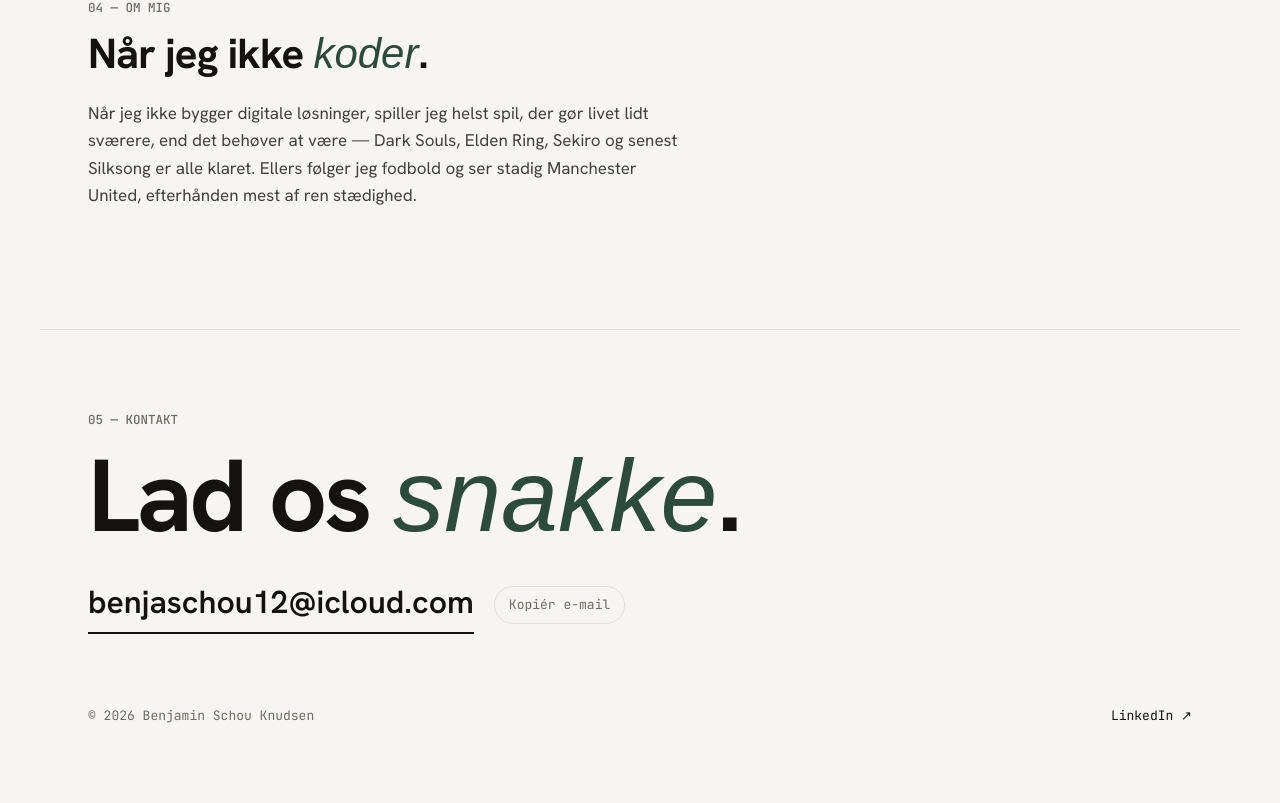
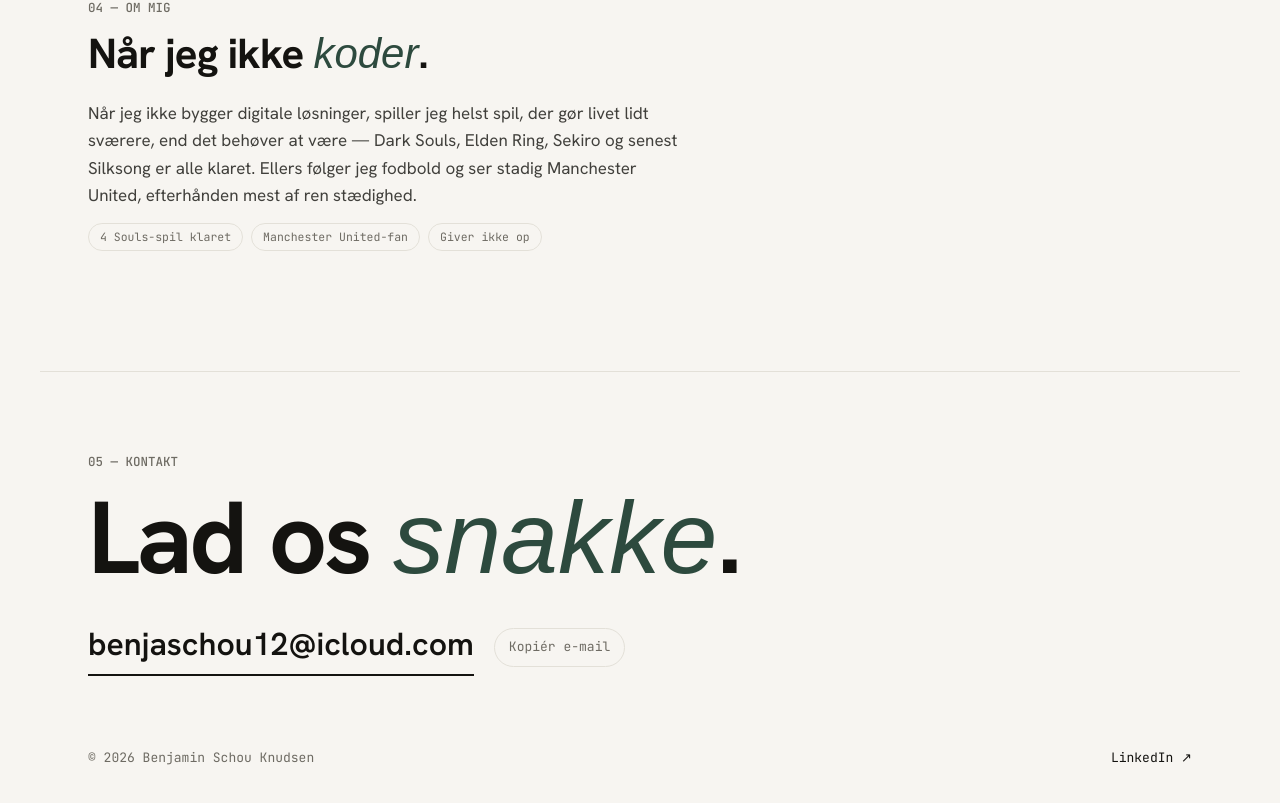
Before and after one commit to benneknudsen/Portfolio, a Next.js app: page / in a window 1280 px wide. Shown: the part 4214-5017 px from the top of the page. Before the commit the page ends 4988 px from the top, so only its background shows below. Built offline with nearby package versions, Linux system fonts and the light colour scheme; a web font is replaced by a local one.

Commit message:
feat(about): add badge row under About lead (#31)

```diff
--- a/src/components/about.tsx
+++ b/src/components/about.tsx
@@ -47,10 +47,17 @@ function AboutHeading() {
 
 /**
  * About section (#04 — Om mig). A compact personal aside: kicker, word-reveal
- * heading and a short lead paragraph — deliberately lighter than Projects and
- * Experience (smaller heading) so it never competes with them. All copy comes
- * from i18n. `margin-top: var(--section-gap)` spaces it from Experience
- * (convention #3: section spacing is margin, not padding).
+ * heading, a short lead paragraph and a badge row — deliberately lighter than
+ * Projects and Experience (smaller heading) so it never competes with them.
+ * All copy comes from i18n. `margin-top: var(--section-gap)` spaces it from
+ * Experience (convention #3: section spacing is margin, not padding).
+ *
+ * The badges are small pills mirroring the existing `.method-step-pill` look,
+ * expressed as token-mapped Tailwind utilities (text-pill / rounded-pill /
+ * border-line / text-dim) so no new CSS values are invented. Pills keep
+ * `whitespace-nowrap` (convention #4) and carry NO background/color
+ * transitions (convention #2) — they recolor instantly via the CSS variables
+ * on theme switch.
  */
 export function About() {
   const { t } = useLang();
@@ -62,6 +69,16 @@ export function About() {
         <span className="kicker">{a.kicker}</span>
         <AboutHeading />
         <p className="about-lead">{a.lead}</p>
+        <ul className="mt-3.5 flex flex-wrap gap-2">
+          {a.badges.map((badge) => (
+            <li
+              key={badge}
+              className="inline-block whitespace-nowrap rounded-pill border border-line px-[11px] py-[5px] font-mono text-pill text-dim"
+            >
+              {badge}
+            </li>
+          ))}
+        </ul>
       </Reveal>
     </section>
   );
--- a/src/lib/i18n.ts
+++ b/src/lib/i18n.ts
@@ -144,6 +144,7 @@ export const copy = {
     about: {
       kicker: "04 — Om mig",
       lead: "Når jeg ikke bygger digitale løsninger, spiller jeg helst spil, der gør livet lidt sværere, end det behøver at være — Dark Souls, Elden Ring, Sekiro og senest Silksong er alle klaret. Ellers følger jeg fodbold og ser stadig Manchester United, efterhånden mest af ren stædighed.",
+      badges: ["4 Souls-spil klaret", "Manchester United-fan", "Giver ikke op"],
     },
     footer: {
       kicker: "05 — Kontakt",
@@ -280,6 +281,7 @@ export const copy = {
     about: {
       kicker: "04 — About",
       lead: "When I'm not building digital solutions, I play games that make life harder than it needs to be — Dark Souls, Elden Ring, Sekiro and, most recently, Silksong are all done. Otherwise I follow football and still watch Manchester United, these days mostly out of stubbornness.",
+      badges: ["4 Souls games cleared", "Manchester United fan", "Never gives up"],
     },
     footer: {
       kicker: "05 — Contact",
```
